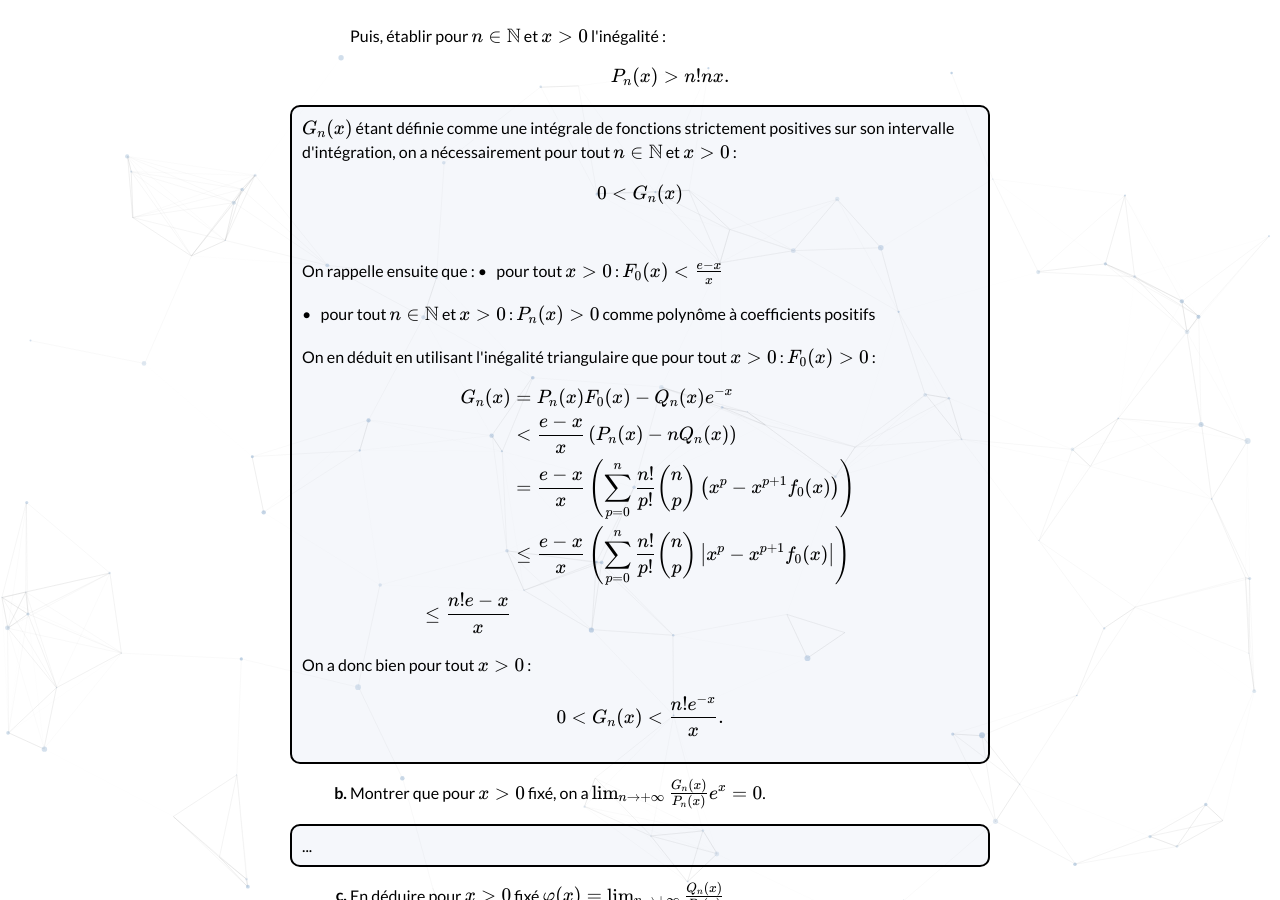
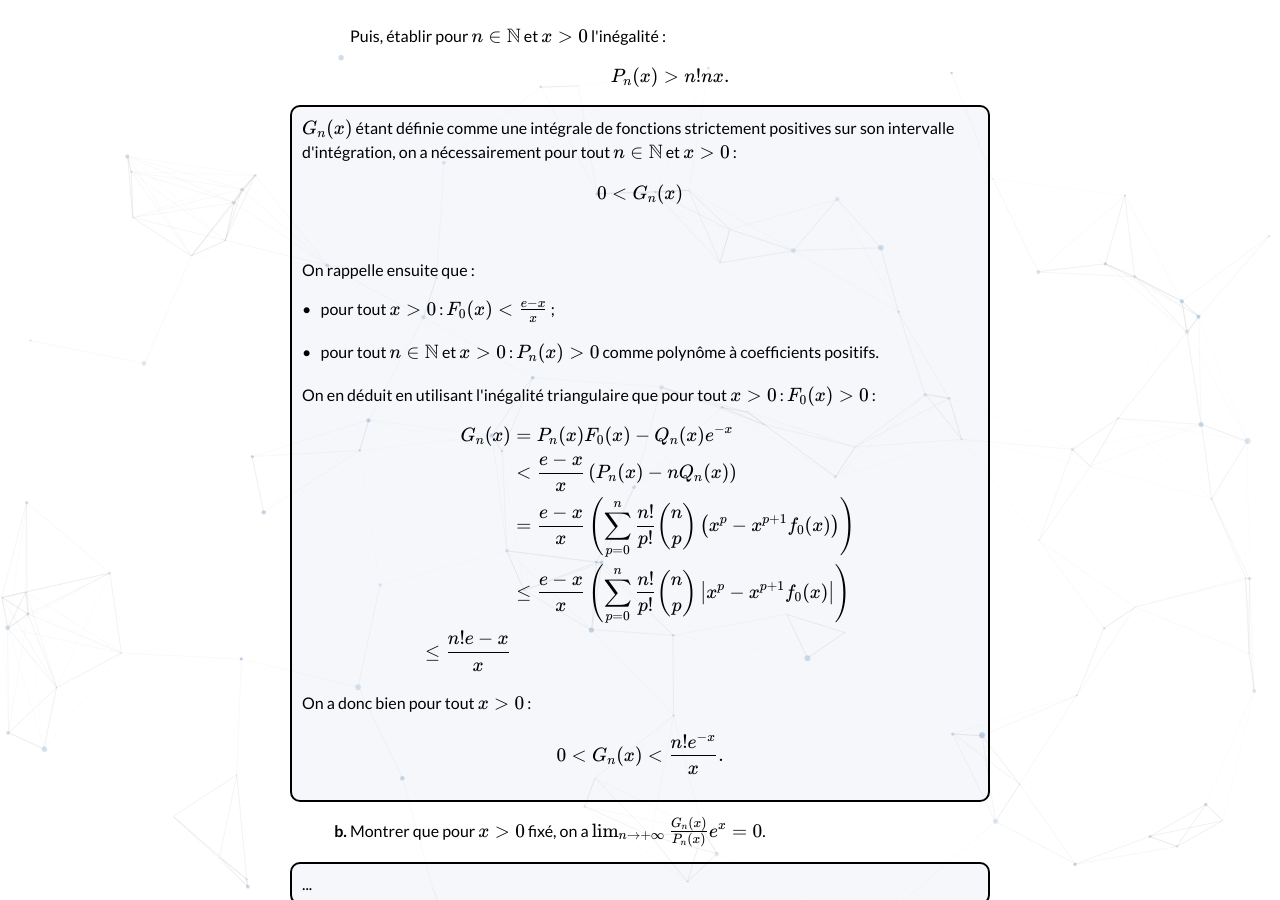
Before and after one commit to bglbrt/bglbrt.github.io, a Jekyll site: the page built from fr/ressources/corrections/administrateur_externe_1993.md, in a window 1280 px wide and 900 px high, scrolled down 10877 px. Built offline with Jekyll 4.4.1, drawn with Linux system fonts in a browser that asks for light colours; nearby versions of some CDN libraries.

Commit message:
Mise à jour des corrections

```diff
--- a/fr/ressources/corrections/administrateur_externe_1993.md
+++ b/fr/ressources/corrections/administrateur_externe_1993.md
@@ -531,9 +531,10 @@ Dans tout le problème \( x \) désigne un réel <i>strictement positif</i>, et
                     $$
                     <br><br>
                     On rappelle ensuite que :
-                    • &nbsp; pour tout \( x > 0 \) : \( F_0(x) < \frac{e-{x}}{x}  \)
                     <br><br>
-                    • &nbsp; pour tout \( n\in \mathbb{N} \) et \( x > 0 \) : \( P_n(x) > 0 \) comme polynôme à coefficients positifs
+                    • &nbsp; pour tout \( x > 0 \) : \( F_0(x) < \frac{e-{x}}{x}  \) ;
+                    <br><br>
+                    • &nbsp; pour tout \( n\in \mathbb{N} \) et \( x > 0 \) : \( P_n(x) > 0 \) comme polynôme à coefficients positifs.
                     <br><br>
                     On en déduit en utilisant l'inégalité triangulaire que pour tout \( x > 0 \) : \( F_0(x) > 0  \) :
                     $$
```
